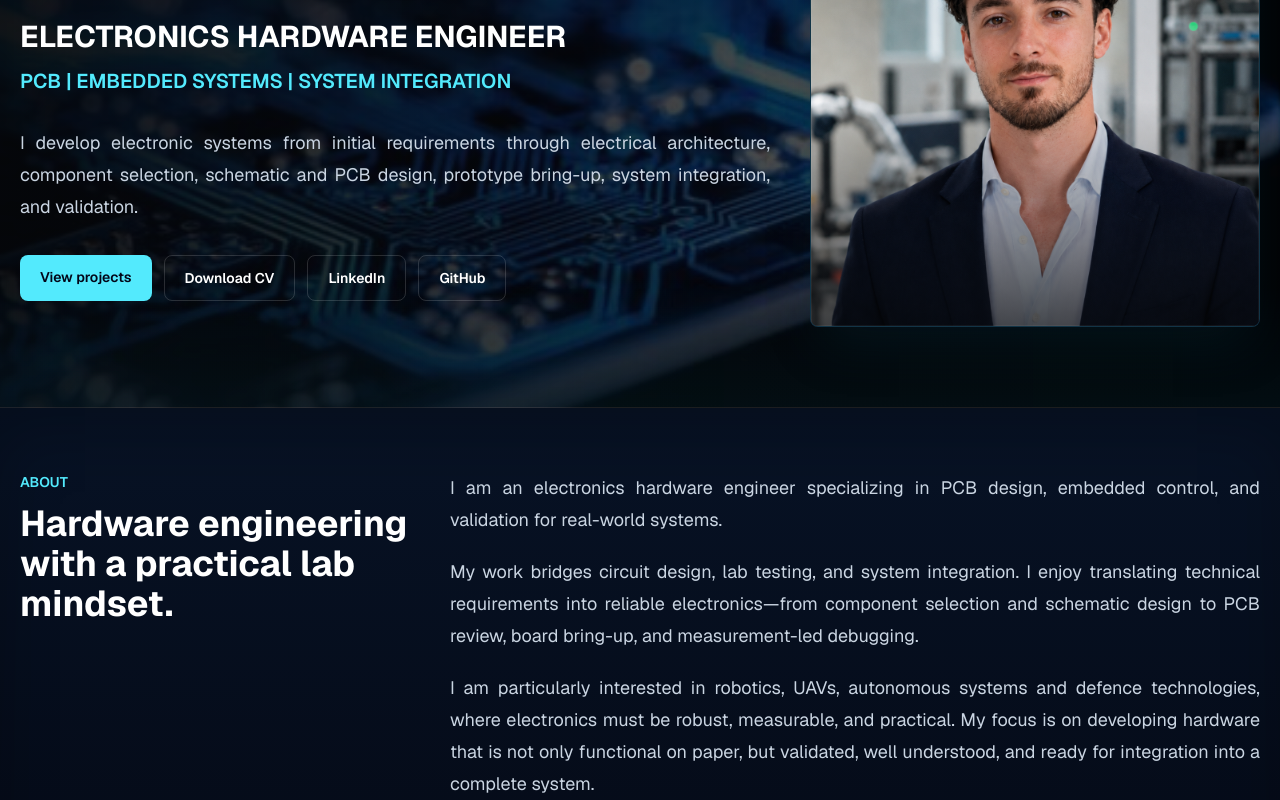
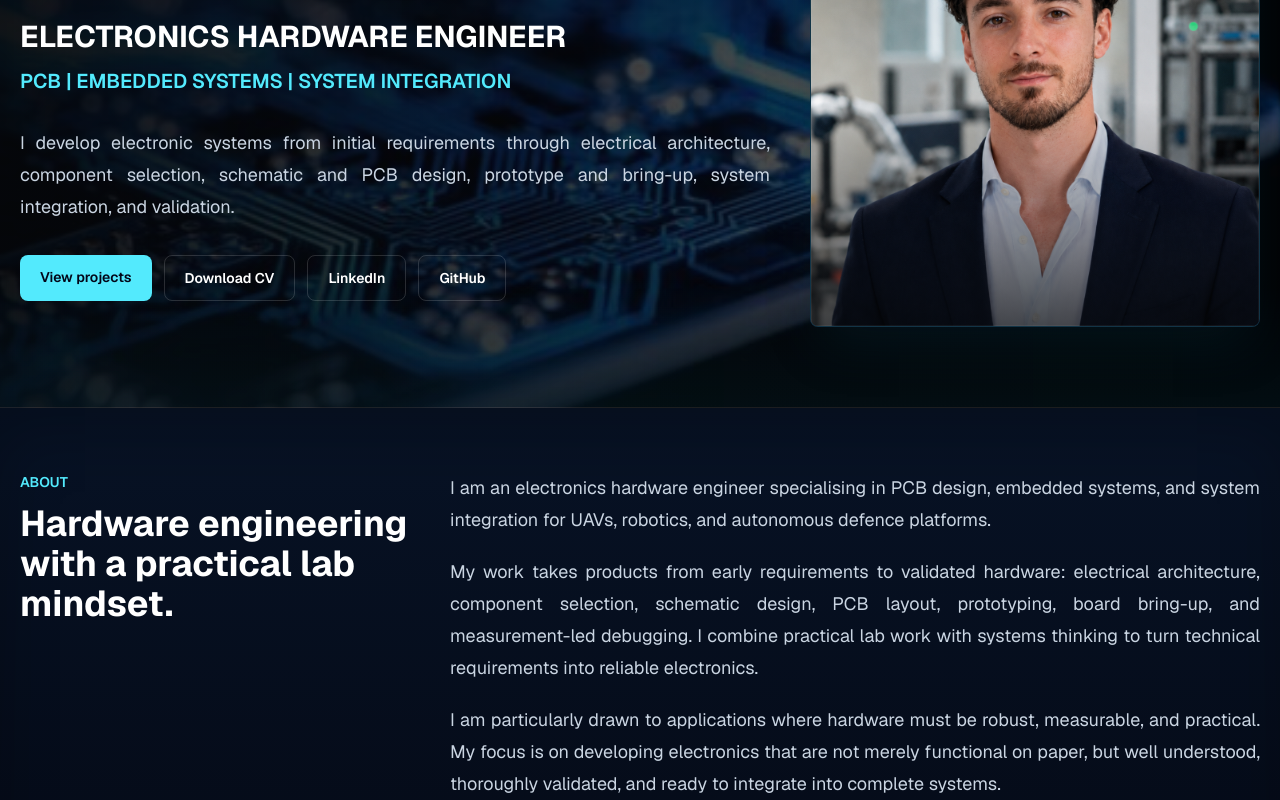
Before and after one commit to lxfry/e-portfolio, a Next.js app: page / in a window 1280 px wide. Shown: the part 260-1060 px from the top of the page. Built offline with nearby package versions, Linux system fonts and the light colour scheme.

Commit message:
HP Refinements before deployements v2

```diff
--- a/src/app/page.tsx
+++ b/src/app/page.tsx
@@ -7,7 +7,7 @@ const skills = [
   {
     category: "Electronics",
     items:
-      "Electrical system architecture, schematic capture, PCB design & layout, power distribution, protection circuitry, wiring harness design, EMI/EMC, signal integrity, hardware bring-up, debugging & validation",
+      "Electrical system architecture, schematic capture, PCB design & layout, power distribution, protection circuitry, wiring harness design, EMI/EMC, signal integrity, prototyping, hardware bring-up, debugging & integration",
   },
   {
     category: "Embedded Systems & Interfaces",
@@ -134,7 +134,7 @@ export default function Home() {
             <p className="mt-8 max-w-3xl text-lg leading-8 text-slate-300 sm:text-justify">
               I develop electronic systems from initial requirements through
               electrical architecture, component selection, schematic and PCB
-              design, prototype bring-up, system integration, and validation.
+              design, prototype and bring-up, system integration, and validation.
             </p>
             <div className="mt-8 flex flex-wrap gap-3">
               <a
@@ -195,22 +195,24 @@ export default function Home() {
           </div>
           <div className="space-y-5 text-lg leading-8 text-slate-300 sm:[&_p]:text-justify">
             <p>
-              I am an electronics hardware engineer specializing in PCB design,
-              embedded control, and validation for real-world systems.
+              I am an electronics hardware engineer specialising in PCB design,
+              embedded systems, and system integration for UAVs, robotics, and
+              autonomous defence platforms.
             </p>
             <p>
-              My work bridges circuit design, lab testing, and system
-              integration. I enjoy translating technical requirements into
-              reliable electronics—from component selection and schematic
-              design to PCB review, board bring-up, and measurement-led
-              debugging.
+              My work takes products from early requirements to validated
+              hardware: electrical architecture, component selection, schematic
+              design, PCB layout, prototyping, board bring-up, and
+              measurement-led debugging. I combine practical lab work with
+              systems thinking to turn technical requirements into reliable
+              electronics.
             </p>
             <p>
-              I am particularly interested in robotics, UAVs, autonomous
-              systems and defence technologies, where electronics must be
-              robust, measurable, and practical. My focus is on developing hardware
-              that is not only functional on paper, but validated, well
-              understood, and ready for integration into a complete system.
+              I am particularly drawn to applications where hardware must be
+              robust, measurable, and practical. My focus is on developing
+              electronics that are not merely functional on paper, but well
+              understood, thoroughly validated, and ready to integrate into
+              complete systems.
             </p>
           </div>
         </div>
```
Also changed, not shown: 1 other file (tests, documents, lock files or other folders).
